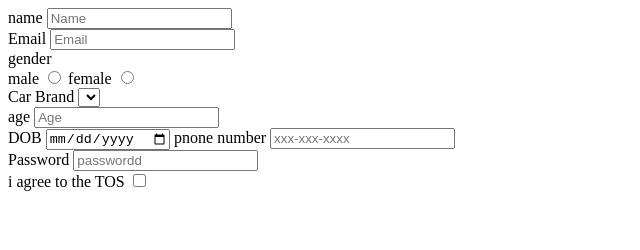
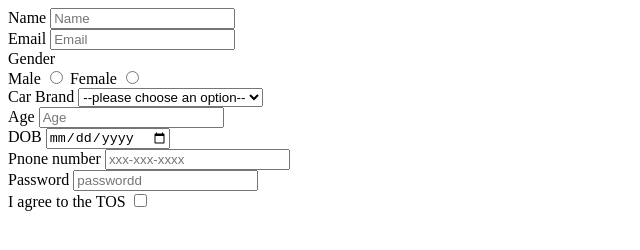
Before and after one commit to acciojob/signup-form-car-ganeshbodakhe24, a website: page main.html in a window 1280 px wide. Shown: the whole page, without its empty margins (0-640 px from the left). Drawn offline with Linux system fonts and the light colour scheme.

Commit message:
created a submission

```diff
--- a/main.html
+++ b/main.html
@@ -8,36 +8,37 @@
 
 <body>
 	<form method='post'>
-		<label for="name">name</label>
+		<label for="name">Name</label>
 		<input type="text" required id="name" placeholder="Name">
 		<br>
 		<label for="Email">Email</label>
 		<input type="email" required id="email" placeholder="Email">
 		<br>
-		<label for="gender">gender</label><br>
-		<label for="gender_m">male</label>
+		<label for="gender">Gender</label><br>
+		<label for="gender_m">Male</label>
 		<input name='gender' type="radio" value="gender_m" id="gender_m">
-		<label for="gender_f">female</label>
+		<label for="gender_f">Female</label>
 		<input name="gender" type="radio" value="gender_f" id="gender_f">
 		<br>
 		<label for="cars">Car Brand</label>
-		<select name="cars" id='cars' required >
-			<option value="--please choose an option--"></option>
-			<option value="bugati"></option>
+		<select name="cars" id="cars" required >
+			<option value="--please choose an option--">--please choose an option--</option>
+			<option value="bugati">Bugati</option>
 		</select>
 		<br>
-		<label for="age">age</label>
+		<label for="age">Age</label>
 		<input type="number" required id="age" placeholder="Age">
 		<br>
 		<label for="dob">DOB</label>
 		<input type="date" id="dob" required>
-		<label for="tel">pnone number</label>
+		<br>
+		<label for="tel">Pnone number</label>
 		<input type="tel" id="tel" placeholder="xxx-xxx-xxxx">
 		<br>
 		<label for="password">Password</label>
 		<input type="password" required id="password" placeholder="passwordd">
 		<br>
-		<label for="tos" >i agree to the TOS</label>
+		<label for="tos" >I agree to the TOS</label>
 		<input type="checkbox" required id="tos">
 
 
```
